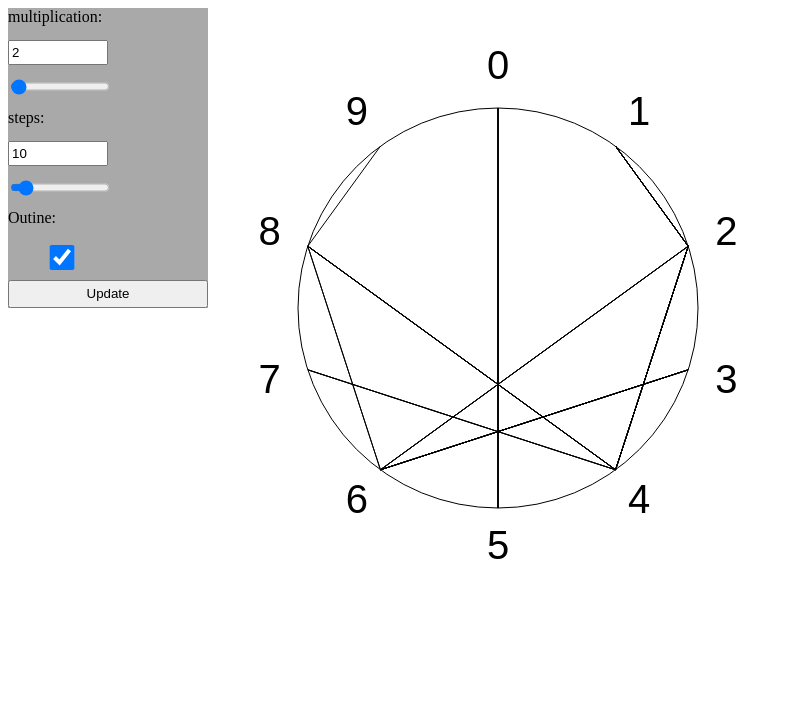
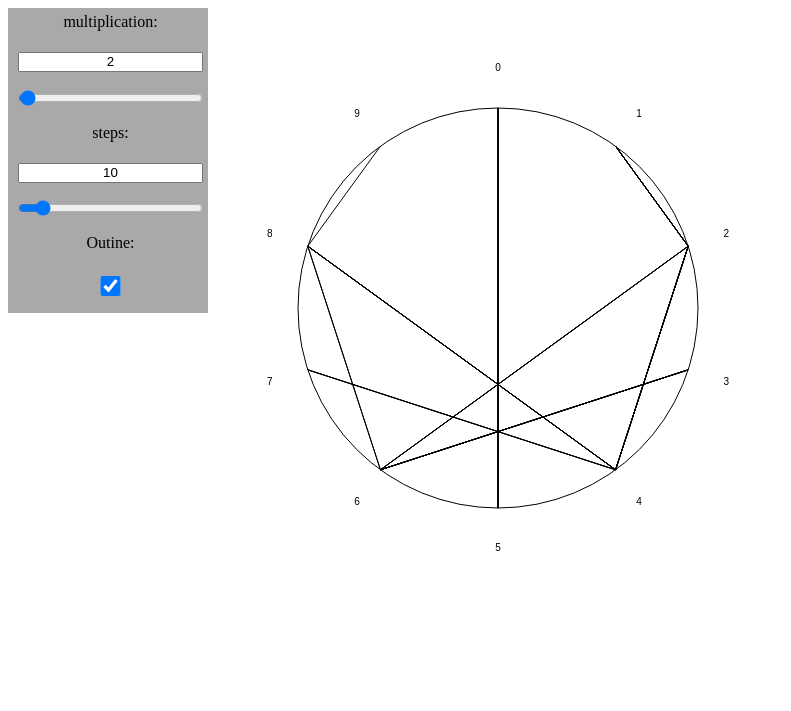
Before and after one commit to poitot/js-times-tables, a plain HTML site: page index.html in a window 1280 px wide. Shown: the whole page, without its empty margins (0-791 px from the left). Drawn offline with nearby package versions, Linux system fonts and the light colour scheme.

Commit message:
Improved event handling removing need for update button, better styling, smaller font for labels

```diff
--- a/index.html
+++ b/index.html
@@ -12,10 +12,10 @@
         <input id="steps">
         <input onchange="update()" type="range" min="0" max="100" value="10" class="slider" id="step_slider">
 
-        <label for="chk_outline" >Outine:</label>
-        <input type="checkbox" id="chk_outline" checked>
 
-        <button onclick="update()" id="btn">Update</button>
+            <label for="chk_outline" >Outine:</label>
+            <input type="checkbox" id="chk_outline" checked>
+
     </div>
     <div id="content">
     <canvas width="700px" height="700px" id="myCanvas"></canvas>
@@ -56,6 +56,9 @@
 
         document.getElementById("mult").value = mul;
         document.getElementById("steps").value = steps;
+
+        document.getElementById("mult_slider").value = mul;
+        document.getElementById("step_slider").value = steps;
     }
 
     // updates the drawing with input from text boxes
@@ -76,7 +79,7 @@
         var vals = circle(circle_x, circle_y, radius, s);
 
         draw_lines(vals[0], vals[1], res, s);
-        make_labels(vals[0], vals[1], radius, s);
+        draw_labels(vals[0], vals[1], radius, s);
 
     }
 
@@ -125,7 +128,7 @@
     var res = times_table(mul, depth);
     var vals = circle(circle_x, circle_y, radius, steps);
     draw_lines(vals[0], vals[1], res, steps);
-    make_labels(vals[0], vals[1], radius, steps);
+    draw_labels(vals[0], vals[1], radius, steps);
 
     // calculates times table to the required depth
     function times_table(mul_, depth_) {
@@ -137,8 +140,8 @@
             return results;
         }
 
-    // prints labels around the outline circle for the n of steps
-    function make_labels(xVals, yVals, radius_, steps_) {
+    // draws labels around the outline circle for the n of steps
+    function draw_labels(xVals, yVals, radius_, steps_) {
         var c = document.getElementById("myCanvas");
         var ctx = c.getContext("2d");
         //for (var i = 0; i < xVals.length; i++) {
@@ -146,7 +149,7 @@
         // ctx.fillText(i, xVals[i], yVals[i]);
         //}
 
-        ctx.font = radius_*0.2 + "px arial";
+        ctx.font = "10px arial";
 
             ctx.textBaseline="middle";
             ctx.textAlign="center";
@@ -174,6 +177,11 @@
         update();
     })
 
+    step_text.addEventListener('change', function () {
+        step_slider.value = step_text.value;
+        update();
+    })
+
     // event listener for change of multiplication slider, updates mult text box along with the canvas
     var mult_slider = document.getElementById("mult_slider");
     var mult_text = document.getElementById("mult")
@@ -182,5 +190,16 @@
         update();
     })
 
+    mult_text.addEventListener('change', function () {
+        mult_slider.value = mult_text.value;
+        update();
+    })
+
+    // event listener for change of outline checkbox
+    var check_box = document.getElementById("chk_outline");
+    check_box.addEventListener('change', function () {
+        update();
+    })
+
     document.addEventListener('DOMContentLoaded', init)
 </script>
--- a/styles.css
+++ b/styles.css
@@ -7,15 +7,25 @@
     position: absolute;
 }
 
+#control_panel:first-child {
+    padding-top: 5px;
+}
+
 #content {
 
     width: min-content;
     margin-left: 15%;
 }
 
+label, input {
+    margin-left: 10px;
+    margin-right: 10px;
+    text-align: center;
+}
+
 input {
-    width: 100px;
-    height: 25px;
+    width: auto;
+    height: 20px;
 }
 
 label {
```
